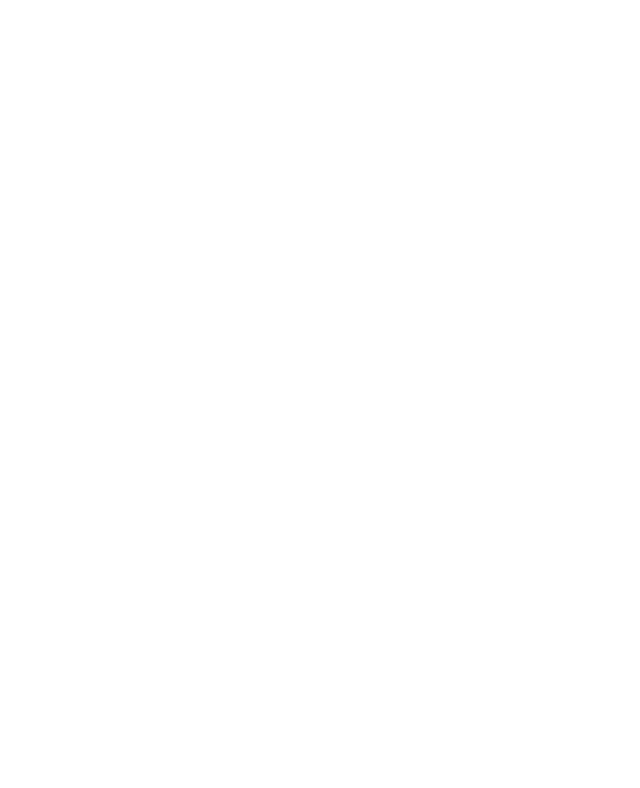
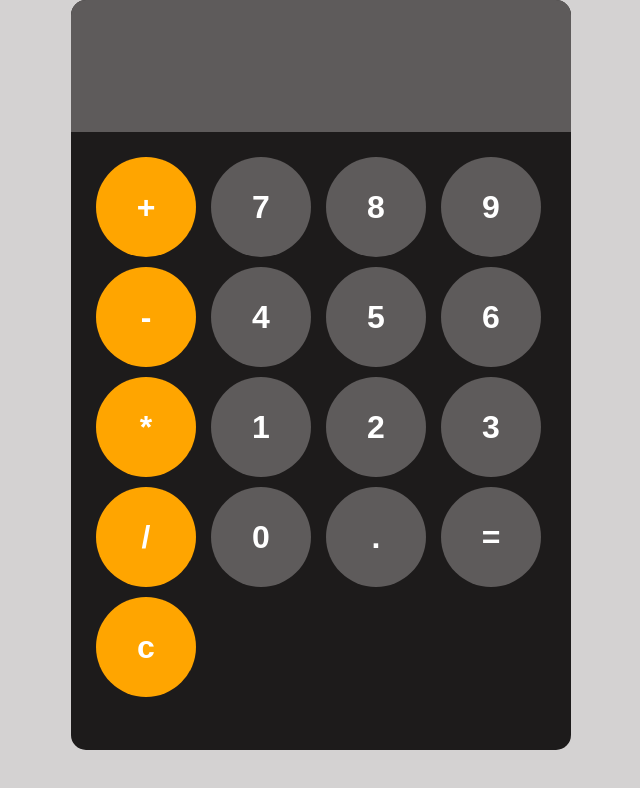
Before and after one commit to AnwarHossainFahim/Geekfolio, a plain HTML site: page index.html in a window 1280 px wide. Shown: the whole page, without its empty margins (319-959 px from the left). Drawn offline with Linux system fonts and the light colour scheme.

Commit message:
first commit

```diff
--- /dev/null
+++ b/app.js
@@ -0,0 +1,13 @@
+const display = document.getElementById("dispaly");
+
+function appendToDisplay(input){
+    display.value += input;
+
+
+}
+function clearDisplay(){
+    display.value = "";
+}
+function calculate(){
+    display.value = eval(display.value);
+}
--- a/index.html
+++ b/index.html
@@ -3,9 +3,34 @@
 <head>
     <meta charset="UTF-8">
     <meta name="viewport" content="width=device-width, initial-scale=1.0">
-    <title>Document</title>
+    <title>calculator</title>
+    <link rel="stylesheet" href="style.css">
 </head>
 <body>
+    <div id="calculator">
+        <input id="dispaly"">
+        <div id="keys">
+            <button onclick="appendToDisplay('+')" class="opration_btn">+</button>
+            <button onclick="appendToDisplay('7')">7</button>
+            <button onclick="appendToDisplay('8')">8</button>
+            <button onclick="appendToDisplay('9')">9</button>
+            <button onclick="appendToDisplay('-')" class="opration_btn">-</button>
+            <button onclick="appendToDisplay('4')">4</button>
+            <button onclick="appendToDisplay('5')">5</button>
+            <button onclick="appendToDisplay('6')">6</button>
+            <button onclick="appendToDisplay('*')" class="opration_btn">*</button>
+            <button onclick="appendToDisplay('1')">1</button>
+            <button onclick="appendToDisplay('2')">2</button>
+            <button onclick="appendToDisplay('3')">3</button>
+            <button onclick="appendToDisplay('/')" class="opration_btn">/</button>
+            <button onclick="appendToDisplay('0')">0</button>
+            <button onclick="appendToDisplay('.')">.</button>
+            <button onclick="calculate()">=</button>
+            <button onclick="clearDisplay()" class="opration_btn">c</button>
 
+        </div>
+
+    </div>
+    <script src="app.js"></script>
 </body>
 </html>
--- a/style.css
+++ b/style.css
@@ -0,0 +1,66 @@
+body{
+    margin: 0;
+    padding: 0;
+    display: flex;
+    justify-content: center;
+    height: 100vh;
+    background-color: rgb(212, 210, 210);
+}
+#calculator{
+    font-family: 'Franklin Gothic Medium', 'Arial Narrow', Arial, sans-serif;
+    background-color: rgb(29, 27, 27);
+    border-radius: 15px;
+    max-width: 500px;
+    max-height: ;
+    overflow: hidden;
+    max-height: 750px;
+}
+
+#dispaly{
+    width: 100%;
+    padding: 20px;
+    font-size: 5rem;
+    color: white;
+    border: none;
+    text-align: left;
+    background-color: rgb(94, 91, 91);;
+}
+#keys{
+    display: grid;
+    grid-template-columns: repeat(4, 1fr);
+    gap: 10px;
+    padding: 25px;
+
+
+}
+
+button{
+width: 100px;
+height: 100px;
+border-radius: 50px;
+border: none;
+background-color: rgb(94, 91, 91);
+color: white;
+font-size: 2rem;
+font-weight: bold;
+cursor: pointer;
+}
+button:hover{
+    background-color: rgb(121, 120, 120);
+}
+button:active{
+    background-color: rgb(231, 228, 228);
+    color: rgb(77, 75, 75);
+}
+.opration_btn{
+    background-color: orange;
+}
+.opration_btn:hover{
+    background-color: rgb(211, 141, 10);
+
+}
+.opration_btn:active{
+    background-color: rgb(172, 112, 0);
+    color: white;
+
+}
```
Also changed, not shown: flex.css (added, +53 -0 lines), flex.html (added, +108 -0 lines), icon/0.png (added), icon/1.png (added), icon/2.png (added), images/background.png (added), images/banner.png (added), images/product-1.jpg (added), images/product-2.jpg (added), images/product-3.jpg (added), images/section.png (added), logo/logo-dark.png (added), logo/logo-light.png (added), note.txt (added), 1 other file.
